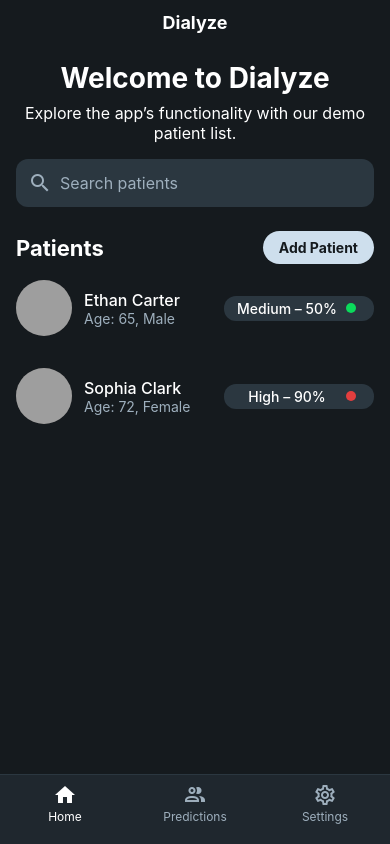
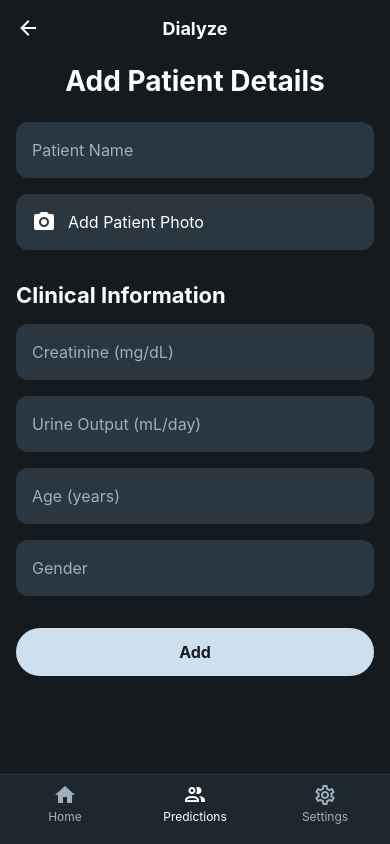
Before and after one commit to therealmanraj/dialyze-app, a React Native app: screen /AddPatient in a window 390 px wide. Built offline with nearby package versions, Linux system fonts and the light colour scheme; grey boxes are pictures that could not be loaded.

Commit message:
added settings screen and predictions is completed

```diff
--- a/App.js
+++ b/App.js
@@ -11,6 +11,9 @@ import PredictionReviewScreen from "./screens/PatientSummaryScreen/PredictionRev
 
 import QuickPredictionScreen from "./screens/QuickPredictionScreen";
 import PredictionOutcomeScreen from "./screens/QuickPredictionScreen/PredictionOutcomeScreen";
+import AddPatientScreen from "./screens/QuickPredictionScreen/AddPatientScreen";
+
+import SettingsScreen from "./screens/SettingsScreen";
 
 const Stack = createNativeStackNavigator();
 
@@ -46,6 +49,13 @@ export default function App() {
           component={PredictionOutcomeScreen}
           options={{ headerShown: false }}
         />
+        <Stack.Screen
+          name="AddPatient"
+          component={AddPatientScreen}
+          options={{ headerShown: false }}
+        />
+
+        <Stack.Screen name="Settings" component={SettingsScreen} />
       </Stack.Navigator>
     </NavigationContainer>
   );
--- a/package.json
+++ b/package.json
@@ -9,17 +9,18 @@
     "web": "expo start --web"
   },
   "dependencies": {
+    "@react-native-picker/picker": "2.11.0",
     "@react-navigation/native": "^7.1.9",
     "@react-navigation/native-stack": "^7.3.13",
     "expo": "~53.0.9",
+    "expo-image-picker": "^16.1.4",
     "expo-status-bar": "~2.2.3",
     "react": "19.0.0",
     "react-native": "0.79.2",
     "react-native-chart-kit": "^6.12.0",
     "react-native-safe-area-context": "5.4.0",
     "react-native-screens": "~4.10.0",
-    "react-native-svg": "15.11.2",
-    "@react-native-picker/picker": "2.11.0"
+    "react-native-svg": "15.11.2"
   },
   "devDependencies": {
     "@babel/core": "^7.20.0"
--- /dev/null
+++ b/screens/QuickPredictionScreen/AddPatientScreen.js
@@ -0,0 +1,210 @@
+// screens/AddPatientScreen.js
+import React, { useState, useEffect } from "react";
+import {
+  SafeAreaView,
+  ScrollView,
+  View,
+  Text,
+  TextInput,
+  TouchableOpacity,
+  StyleSheet,
+  Image,
+  Platform,
+} from "react-native";
+import { MaterialCommunityIcons } from "@expo/vector-icons";
+import * as ImagePicker from "expo-image-picker";
+import BottomTabBar from "../components/BottomTabBar";
+
+export default function AddPatientScreen({ navigation }) {
+  const [name, setName] = useState("");
+  const [photoUri, setPhotoUri] = useState(null);
+  const [creatinine, setCreatinine] = useState("");
+  const [urineOutput, setUrineOutput] = useState("");
+  const [age, setAge] = useState("");
+  const [gender, setGender] = useState("");
+
+  // request permissions for camera roll
+  useEffect(() => {
+    (async () => {
+      if (Platform.OS !== "web") {
+        const { status } =
+          await ImagePicker.requestMediaLibraryPermissionsAsync();
+        if (status !== "granted") {
+          alert("Sorry, we need camera roll permissions to add a photo!");
+        }
+      }
+    })();
+  }, []);
+
+  async function pickImage() {
+    const result = await ImagePicker.launchImageLibraryAsync({
+      mediaTypes: ImagePicker.MediaTypeOptions.Images,
+      quality: 0.7,
+    });
+    if (!result.cancelled) {
+      setPhotoUri(result.uri);
+    }
+  }
+
+  function handleAdd() {
+    // TODO: validate & save the new patient
+    navigation.navigate("Home");
+  }
+
+  return (
+    <SafeAreaView style={styles.root}>
+      {/* Header */}
+      <View style={styles.header}>
+        <TouchableOpacity onPress={() => navigation.goBack()}>
+          <MaterialCommunityIcons name="arrow-left" size={24} color="#fff" />
+        </TouchableOpacity>
+        <Text style={styles.headerTitle}>Dialyze</Text>
+        <View style={{ width: 24 }} />
+      </View>
+
+      <ScrollView contentContainerStyle={styles.content}>
+        <Text style={styles.title}>Add Patient Details</Text>
+
+        {/* Patient Name */}
+        <TextInput
+          style={styles.input}
+          placeholder="Patient Name"
+          placeholderTextColor="#9eafbd"
+          value={name}
+          onChangeText={setName}
+        />
+
+        {/* Photo picker */}
+        <TouchableOpacity style={styles.photoRow} onPress={pickImage}>
+          {photoUri ? (
+            <Image source={{ uri: photoUri }} style={styles.photo} />
+          ) : (
+            <MaterialCommunityIcons
+              name="camera"
+              size={24}
+              color="#fff"
+              style={styles.photoIcon}
+            />
+          )}
+          <Text style={styles.photoText}>
+            {photoUri ? "Change Photo" : "Add Patient Photo"}
+          </Text>
+        </TouchableOpacity>
+
+        <Text style={styles.sectionTitle}>Clinical Information</Text>
+
+        {/* Clinical fields */}
+        <TextInput
+          style={styles.input}
+          placeholder="Creatinine (mg/dL)"
+          placeholderTextColor="#9eafbd"
+          value={creatinine}
+          onChangeText={setCreatinine}
+        />
+        <TextInput
+          style={styles.input}
+          placeholder="Urine Output (mL/day)"
+          placeholderTextColor="#9eafbd"
+          value={urineOutput}
+          onChangeText={setUrineOutput}
+        />
+        <TextInput
+          style={styles.input}
+          placeholder="Age (years)"
+          placeholderTextColor="#9eafbd"
+          value={age}
+          onChangeText={setAge}
+          keyboardType="numeric"
+        />
+        <TextInput
+          style={styles.input}
+          placeholder="Gender"
+          placeholderTextColor="#9eafbd"
+          value={gender}
+          onChangeText={setGender}
+        />
+
+        <TouchableOpacity style={styles.addButton} onPress={handleAdd}>
+          <Text style={styles.addButtonText}>Add</Text>
+        </TouchableOpacity>
+      </ScrollView>
+
+      <BottomTabBar activeTab="Predictions" navigation={navigation} />
+    </SafeAreaView>
+  );
+}
+
+const styles = StyleSheet.create({
+  root: { flex: 1, backgroundColor: "#151a1e" },
+  header: {
+    flexDirection: "row",
+    alignItems: "center",
+    padding: 16,
+    backgroundColor: "#151a1e",
+  },
+  headerTitle: {
+    flex: 1,
+    color: "#fff",
+    fontSize: 18,
+    fontWeight: "700",
+    textAlign: "center",
+  },
+
+  content: {
+    paddingHorizontal: 16,
+    paddingTop: 8,
+    paddingBottom: 24,
+  },
+  title: {
+    color: "#fff",
+    fontSize: 28,
+    fontWeight: "700",
+    textAlign: "center",
+    marginBottom: 16,
+  },
+
+  input: {
+    backgroundColor: "#2b3740",
+    borderRadius: 12,
+    height: 56,
+    paddingHorizontal: 16,
+    color: "#fff",
+    fontSize: 16,
+    marginVertical: 8,
+  },
+
+  photoRow: {
+    flexDirection: "row",
+    alignItems: "center",
+    backgroundColor: "#2b3740",
+    borderRadius: 12,
+    height: 56,
+    marginVertical: 8,
+    paddingHorizontal: 16,
+  },
+  photoIcon: { marginRight: 12 },
+  photo: { width: 40, height: 40, borderRadius: 20, marginRight: 12 },
+  photoText: { color: "#fff", fontSize: 16 },
+
+  sectionTitle: {
+    color: "#fff",
+    fontSize: 22,
+    fontWeight: "700",
+    marginTop: 24,
+    marginBottom: 8,
+  },
+
+  addButton: {
+    backgroundColor: "#cedfed",
+    height: 48,
+    borderRadius: 24,
+    alignItems: "center",
+    justifyContent: "center",
+    marginTop: 24,
+  },
+  addButtonText: {
+    color: "#151a1e",
+    fontSize: 16,
+    fontWeight: "700",
+  },
+});
--- a/screens/QuickPredictionScreen/PredictionOutcomeScreen.js
+++ b/screens/QuickPredictionScreen/PredictionOutcomeScreen.js
@@ -43,7 +43,7 @@ export default function PredictionOutcomeScreen({ navigation, route }) {
         <TouchableOpacity
           style={styles.addButton}
           onPress={() => {
-            /* TODO: save this prediction as a new patient, then navigate */
+            navigation.navigate("AddPatient");
           }}
         >
           <Text style={styles.addButtonText}>Add as New Patient</Text>
--- /dev/null
+++ b/screens/SettingsScreen.js
@@ -0,0 +1,140 @@
+// screens/SettingsScreen.js
+import React, { useState } from "react";
+import {
+  SafeAreaView,
+  ScrollView,
+  View,
+  Text,
+  TouchableOpacity,
+  Switch,
+  StyleSheet,
+} from "react-native";
+import { MaterialCommunityIcons } from "@expo/vector-icons";
+import BottomTabBar from "./components/BottomTabBar";
+
+export default function SettingsScreen({ navigation }) {
+  const [notificationsEnabled, setNotificationsEnabled] = useState(false);
+
+  return (
+    <SafeAreaView style={styles.root}>
+      {/* Header */}
+      <View style={styles.header}>
+        <TouchableOpacity onPress={() => navigation.goBack()}>
+          <MaterialCommunityIcons name="arrow-left" size={24} color="#fff" />
+        </TouchableOpacity>
+        <Text style={styles.headerTitle}>Settings</Text>
+        <View style={{ width: 24 }} />
+      </View>
+
+      <ScrollView contentContainerStyle={styles.content}>
+        {/* General */}
+        <Text style={styles.sectionHeading}>General</Text>
+
+        <View style={styles.row}>
+          <Text style={styles.label}>Language</Text>
+          <Text style={styles.value}>English</Text>
+        </View>
+
+        <View style={styles.row}>
+          <Text style={styles.label}>Appearance</Text>
+          <Text style={styles.value}>System</Text>
+        </View>
+
+        <View style={styles.row}>
+          <Text style={styles.label}>Notifications</Text>
+          <Switch
+            value={notificationsEnabled}
+            onValueChange={setNotificationsEnabled}
+          />
+        </View>
+
+        {/* About */}
+        <Text style={styles.sectionHeading}>About</Text>
+
+        <View style={styles.row}>
+          <Text style={styles.label}>Version</Text>
+          <Text style={styles.value}>1.0.0</Text>
+        </View>
+
+        <TouchableOpacity
+          style={styles.row}
+          onPress={() => {
+            /* TODO: nav to TOS */
+          }}
+        >
+          <Text style={styles.label}>Terms of Service</Text>
+          <MaterialCommunityIcons
+            name="chevron-right"
+            size={20}
+            color="#9eafbd"
+          />
+        </TouchableOpacity>
+
+        <TouchableOpacity
+          style={styles.row}
+          onPress={() => {
+            /* TODO: nav to Privacy */
+          }}
+        >
+          <Text style={styles.label}>Privacy Policy</Text>
+          <MaterialCommunityIcons
+            name="chevron-right"
+            size={20}
+            color="#9eafbd"
+          />
+        </TouchableOpacity>
+      </ScrollView>
+
+      {/* Bottom tabs */}
+      <BottomTabBar activeTab="Settings" navigation={navigation} />
+    </SafeAreaView>
+  );
+}
+
+const styles = StyleSheet.create({
+  root: {
+    flex: 1,
+    backgroundColor: "#151a1e",
+  },
+  header: {
+    flexDirection: "row",
+    alignItems: "center",
+    padding: 16,
+    backgroundColor: "#151a1e",
+  },
+  headerTitle: {
+    flex: 1,
+    color: "#fff",
+    fontSize: 18,
+    fontWeight: "700",
+    textAlign: "center",
+  },
+  content: {
+    paddingHorizontal: 16,
+    paddingTop: 8,
+    paddingBottom: 24,
+  },
+  sectionHeading: {
+    color: "#fff",
+    fontSize: 22,
+    fontWeight: "700",
+    marginTop: 24,
+    marginBottom: 8,
+  },
+  row: {
+    flexDirection: "row",
+    justifyContent: "space-between",
+    alignItems: "center",
+    paddingVertical: 12,
+    borderBottomWidth: 1,
+    borderBottomColor: "#3e4e5b",
+  },
+  label: {
+    color: "#fff",
+    fontSize: 16,
+  },
+  value: {
+    color: "#9eafbd",
+    fontSize: 16,
+  },
+});
```
Also changed, not shown: 1 other file (tests, documents, lock files or other folders).
